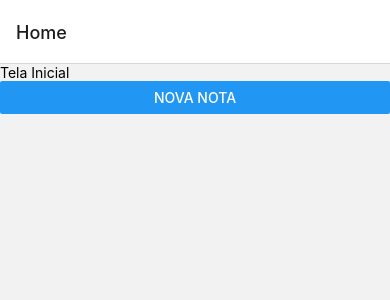
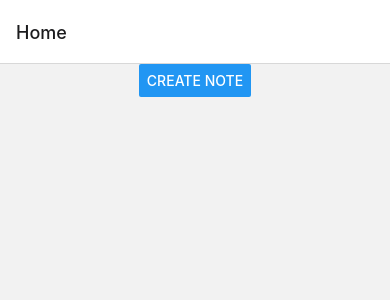
Before and after one commit to cararax/notes-app, a React Native app: screen /Home in a window 390 px wide. Shown: the top 300 px of the page. Built offline with nearby package versions, Linux system fonts and the light colour scheme.

Commit message:
feat: add notes funcionality

```diff
--- a/App.tsx
+++ b/App.tsx
@@ -1,28 +1,25 @@
 import React from 'react';
 import { NavigationContainer } from '@react-navigation/native';
 import { createStackNavigator } from '@react-navigation/stack';
-
-// Aqui vamos importar as telas que criaremos em seguida
-import HomeScreen from './screens/HomeScreen';
-import CreateNoteScreen from './screens/CreateNoteScreen';
-import ViewNoteScreen from './screens/ViewNoteScreen';
-import EditNoteScreen from './screens/EditNoteScreen';
-import PublicNotesScreen from './screens/PublicNotesScreen';
+import HomeScreen from './src/screens/HomeScreen';
+import CreateNoteScreen from './src/screens/CreateNoteScreen';
+import ViewNoteScreen from './src/screens/ViewNoteScreen';
+import EditNoteScreen from './src/screens/EditNoteScreen';
+import { NoteProvider } from './src/NoteContext';
 
 const Stack = createStackNavigator();
 
-const App = () => {
+export default function App() {
   return (
-    <NavigationContainer>
-      <Stack.Navigator initialRouteName="Home">
-        <Stack.Screen name="Home" component={HomeScreen} />
-        <Stack.Screen name="CreateNote" component={CreateNoteScreen} />
-        <Stack.Screen name="ViewNote" component={ViewNoteScreen} />
-        <Stack.Screen name="EditNote" component={EditNoteScreen} />
-        <Stack.Screen name="PublicNotes" component={PublicNotesScreen} />
-      </Stack.Navigator>
-    </NavigationContainer>
+    <NoteProvider>
+      <NavigationContainer>
+        <Stack.Navigator initialRouteName="Home">
+          <Stack.Screen name="Home" component={HomeScreen} />
+          <Stack.Screen name="Create Note" component={CreateNoteScreen} />
+          <Stack.Screen name="View Note" component={ViewNoteScreen} />
+          <Stack.Screen name="Edit Note" component={EditNoteScreen} />
+        </Stack.Navigator>
+      </NavigationContainer>
+    </NoteProvider>
   );
 }
-
-export default App;
--- a/screens/CreateNoteScreen.js
+++ /dev/null
@@ -1,13 +0,0 @@
-import React from 'react';
-import { View, Text } from 'react-native';
-
-const CreateNoteScreen = () => {
-  return (
-    <View>
-      <Text>Tela de Criação de Notas</Text>
-      {/* Aqui você pode adicionar o formulário para criar uma nova nota */}
-    </View>
-  );
-}
-
-export default CreateNoteScreen;
--- a/screens/EditNoteScreen.js
+++ /dev/null
@@ -1,13 +0,0 @@
-import React from 'react';
-import { View, Text } from 'react-native';
-
-const EditNoteScreen = () => {
-  return (
-    <View>
-      <Text>Tela de Edição de Nota</Text>
-      {/* Aqui você pode adicionar o formulário para editar a nota */}
-    </View>
-  );
-}
-
-export default EditNoteScreen;
--- a/screens/HomeScreen.js
+++ /dev/null
@@ -1,14 +0,0 @@
-import React from 'react';
-import { View, Text, Button } from 'react-native';
-
-const HomeScreen = ({ navigation }) => {
-  return (
-    <View>
-      <Text>Tela Inicial</Text>
-      <Button title="Nova Nota" onPress={() => navigation.navigate('CreateNote')} />
-      {/* Aqui você pode adicionar a lista de notas */}
-    </View>
-  );
-}
-
-export default HomeScreen;
--- a/screens/ViewNoteScreen.js
+++ /dev/null
@@ -1,13 +0,0 @@
-import React from 'react';
-import { View, Text } from 'react-native';
-
-const ViewNoteScreen = () => {
-  return (
-    <View>
-      <Text>Tela de Visualização de Nota</Text>
-      {/* Aqui você pode adicionar o conteúdo da nota */}
-    </View>
-  );
-}
-
-export default ViewNoteScreen;
--- /dev/null
+++ b/src/NoteContext.js
@@ -0,0 +1,27 @@
+import React, { useState } from 'react';
+
+export const NoteContext = React.createContext();
+
+export const NoteProvider = ({ children }) => {
+  const [notes, setNotes] = useState([]);
+  const [nextId, setNextId] = useState(1);
+
+  const addNote = note => {
+    setNotes([...notes, { ...note, id: nextId }]);
+    setNextId(nextId + 1);
+  };
+
+  const updateNote = updatedNote => {
+    setNotes(notes.map(note => note.id === updatedNote.id ? updatedNote : note));
+  };
+
+  const deleteNote = id => {
+    setNotes(notes.filter(note => note.id !== id));
+  };
+
+  return (
+    <NoteContext.Provider value={{ notes, addNote, updateNote, deleteNote }}>
+      {children}
+    </NoteContext.Provider>
+  );
+};
--- /dev/null
+++ b/src/screens/CreateNoteScreen.js
@@ -0,0 +1,44 @@
+import React, { useContext } from 'react';
+import { View, TextInput, Button, StyleSheet } from 'react-native';
+import { useForm } from 'react-hook-form';
+import { NoteContext } from '../NoteContext';
+
+const CreateNoteScreen = ({ navigation }) => {
+  const { register, handleSubmit, setValue } = useForm();
+  const { addNote } = useContext(NoteContext);
+
+  React.useEffect(() => {
+    register('title');
+    register('content');
+  }, [register]);
+
+  const onSubmit = data => {
+    addNote(data);
+    navigation.goBack();
+  };
+
+  return (
+    <View style={styles.container}>
+      <TextInput style={styles.input} placeholder="Title" onChangeText={text => setValue('title', text)} />
+      <TextInput style={styles.input} placeholder="Content" onChangeText={text => setValue('content', text)} multiline />
+      <Button title="Save" onPress={handleSubmit(onSubmit)} />
+    </View>
+  );
+};
+
+const styles = StyleSheet.create({
+  container: {
+    flex: 1,
+    padding: 10,
+  },
+  input: {
+    borderWidth: 1,
+    borderColor: '#ddd',
+    padding: 10,
+    fontSize: 18,
+    borderRadius: 6,
+    marginBottom: 10,
+  },
+});
+
+export default CreateNoteScreen;
--- /dev/null
+++ b/src/screens/EditNoteScreen.js
@@ -0,0 +1,47 @@
+import React, { useContext } from 'react';
+import { View, TextInput, Button, StyleSheet } from 'react-native';
+import { useForm } from 'react-hook-form';
+import { NoteContext } from '../NoteContext';
+
+const EditNoteScreen = ({ route, navigation }) => {
+  const { register, handleSubmit, setValue } = useForm();
+  const { note } = route.params;
+  const { updateNote } = useContext(NoteContext);
+
+  React.useEffect(() => {
+    register('title');
+    register('content');
+    setValue('title', note.title);
+    setValue('content', note.content);
+  }, [register]);
+
+  const onSubmit = data => {
+    updateNote({ ...data, id: note.id });
+    navigation.goBack();
+  };
+
+  return (
+    <View style={styles.container}>
+      <TextInput style={styles.input} defaultValue={note.title} onChangeText={text => setValue('title', text)} />
+      <TextInput style={styles.input} defaultValue={note.content} onChangeText={text => setValue('content', text)} multiline />
+      <Button title="Save" onPress={handleSubmit(onSubmit)} />
+    </View>
+  );
+};
+
+const styles = StyleSheet.create({
+  container: {
+    flex: 1,
+    padding: 10,
+  },
+  input: {
+    borderWidth: 1,
+    borderColor: '#ddd',
+    padding: 10,
+    fontSize: 18,
+    borderRadius: 6,
+    marginBottom: 10,
+  },
+});
+
+export default EditNoteScreen;
--- /dev/null
+++ b/src/screens/HomeScreen.js
@@ -0,0 +1,36 @@
+import React, { useContext } from 'react';
+import { View, Text, Button, StyleSheet, FlatList } from 'react-native';
+import { NoteContext } from '../NoteContext';
+
+const HomeScreen = ({ navigation }) => {
+  const { notes } = useContext(NoteContext);
+
+  return (
+    <View style={styles.container}>
+      <Button title="Create Note" onPress={() => navigation.navigate('Create Note')} />
+      <FlatList
+        data={notes}
+        keyExtractor={note => note.id.toString()}
+        renderItem={({ item }) => (
+          <Text style={styles.note} onPress={() => navigation.navigate('View Note', { note: item })}>
+            {item.title}
+          </Text>
+        )}
+      />
+    </View>
+  );
+};
+
+const styles = StyleSheet.create({
+  container: {
+    flex: 1,
+    alignItems: 'center',
+    justifyContent: 'center',
+  },
+  note: {
+    fontSize: 18,
+    marginBottom: 10,
+  },
+});
+
+export default HomeScreen;
--- /dev/null
+++ b/src/screens/ViewNoteScreen.js
@@ -0,0 +1,39 @@
+import React, { useContext } from 'react';
+import { View, Text, Button, StyleSheet } from 'react-native';
+import { NoteContext } from '../NoteContext';
+
+const ViewNoteScreen = ({ route, navigation }) => {
+  const { note } = route.params;
+  const { deleteNote } = useContext(NoteContext);
+
+  const handleDelete = () => {
+    deleteNote(note.id);
+    navigation.goBack();
+  };
+
+  return (
+    <View style={styles.container}>
+      <Text style={styles.title}>{note.title}</Text>
+      <Text style={styles.content}>{note.content}</Text>
+      <Button title="Edit" onPress={() => navigation.navigate('Edit Note', { note })} />
+      <Button title="Delete" onPress={handleDelete} />
+    </View>
+  );
+};
+
+const styles = StyleSheet.create({
+  container: {
+    flex: 1,
+    padding: 10,
+  },
+  title: {
+    fontSize: 24,
+    fontWeight: 'bold',
+    marginBottom: 10,
+  },
+  content: {
+    fontSize: 18,
+  },
+});
+
+export default ViewNoteScreen;
```
Also changed, not shown: src/screens/PublicNotesScreen.js (renamed from screens/PublicNotesScreen.js).
